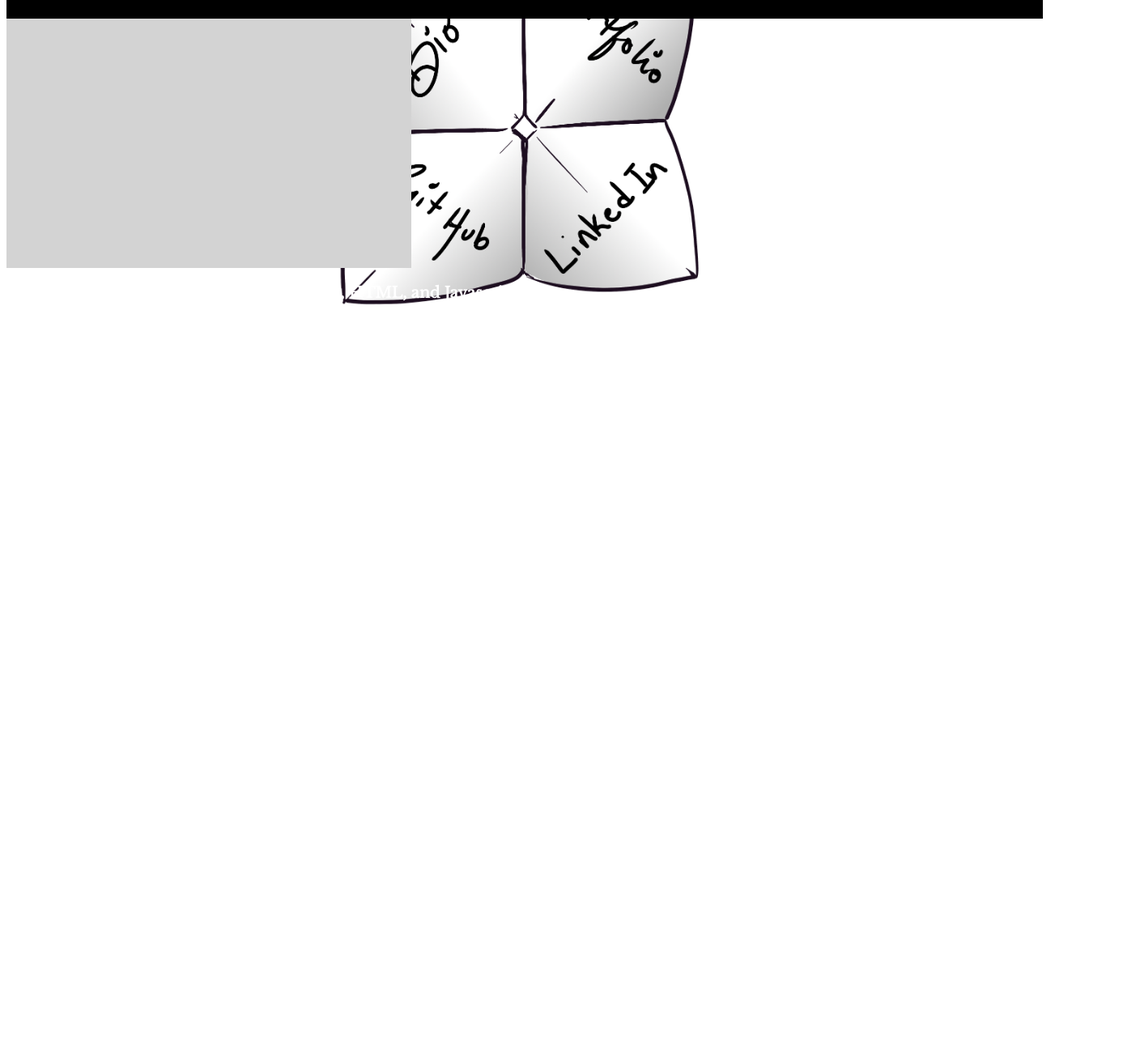
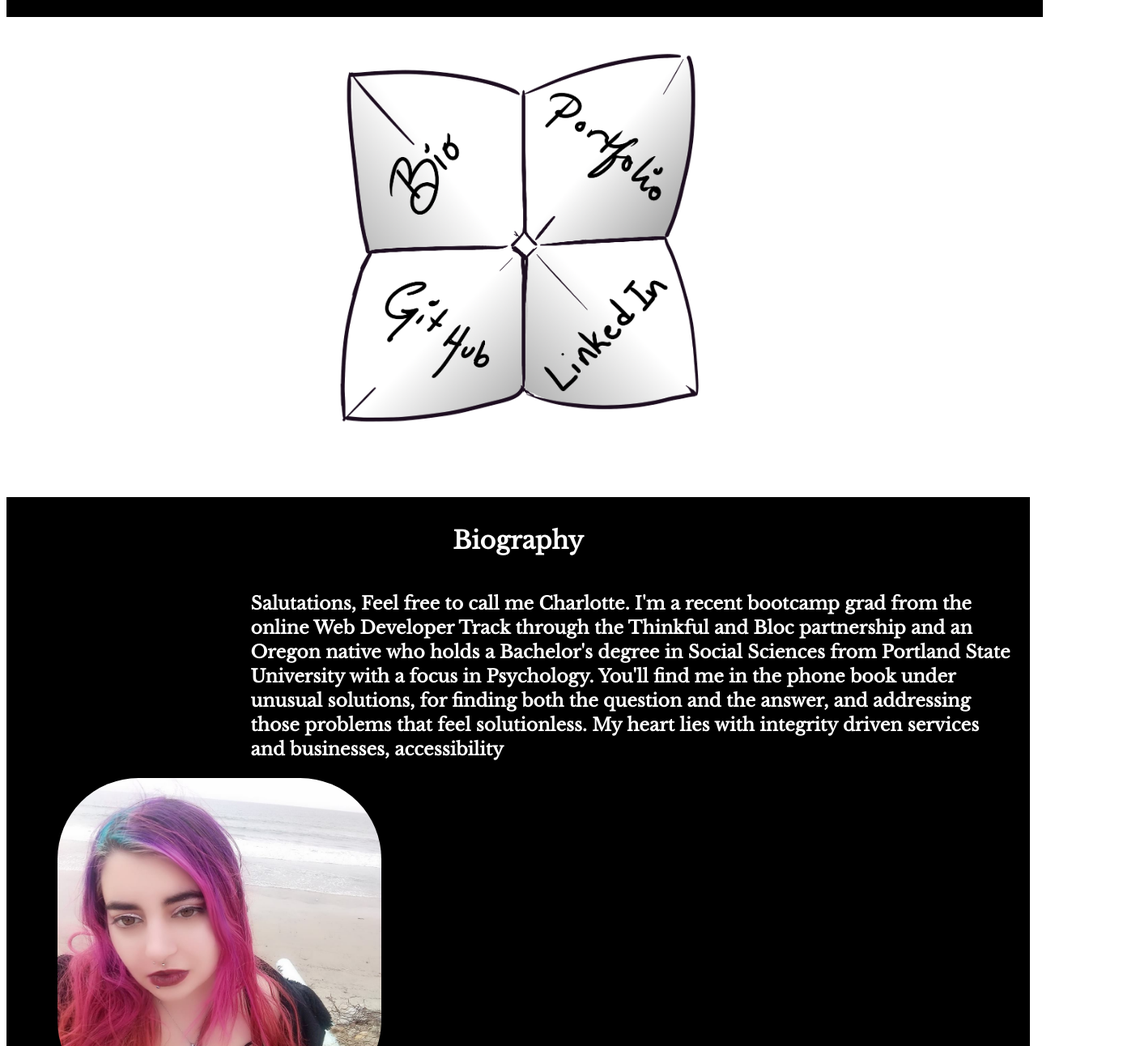
Before and after one commit to ConspiracyTheory13/PortfolioSite, a plain HTML site: page Portfolio Site/public/index.html in a window 1280 px wide. Shown: the part 177-1469 px from the top of the page at 81% size, 1408 px wide, since content can reach past the window. Before the commit the page ends 800 px from the top, so only its background shows below. Drawn offline with nearby package versions, Linux system fonts and the light colour scheme.

Commit message:
Add files via upload

```diff
--- a/Portfolio Site/public/index.html
+++ b/Portfolio Site/public/index.html
@@ -1,4 +1,5 @@
 <!DOCTYPE html>
+<html lang="en">
     <head>
         <meta charset="utf-8">
         <meta http-equiv="X-UA-Compatible" content="IE=edge">
@@ -8,34 +9,54 @@
         <link rel="stylesheet" href="style.css">
         <link href="https://fonts.googleapis.com/css?family=Libre+Baskerville" rel="stylesheet">
     </head>
-    <body>
     <header class="navigationBar">
         <h1>Charla Bigelow</h1>
         <h2>“Strangeness is a necessary ingredient in beauty.”</h2>
+        <h2>HTML | CSS | Javascript</h2>
         </header>
-
+    <body>
+        <div class="scrollingBox">
             <label>
                 <div class="portfolioContainer">
-                <div class="bioHyperLink">
-                        <!-- <a class="jumper" href="#bio" style="color: #b0ffa5;">Biography</a> -->
-                </div>
-                <div class="githubHyperLink">
-                    </div>
-                <div class="portfolioHyperLink">
-                </div>
-                <div class="linkedinHyperLink">
-                    </div>
+
+                    <a class="bioHyperLink" href="#bioBlock"></a>
+                    <a class="githubHyperLink" href="https://github.com/ConspiracyTheory13"></a>
+                    <a class="portfolioHyperLink" href="#portfolioBlock"></a>
+                    <a class="linkedinHyperLink" href="https://www.linkedin.com/in/charla-bigelow-b17169154/"></a>
                 </div>
 
-                <!-- <div class="bioTextBlock" id="#bio"> <img src="profile.jpg" alt="head shot of Charla Bigelow"> -->
-                    <h3>Hi, my name is Charla. I play well with CSS, HTML, and Javascript. </h3> -->
-                </div> -->
+                <section role= "Biography Text Block">
+                        <div class="bioTextBlock" id="#bioBlock">
+                            <h1>Biography</h1>
+                            <p> Salutations,
+                                Feel free to call me Charlotte.
+                                I'm a recent bootcamp grad from the online Web Developer Track
+                                through the Thinkful and Bloc partnership and an Oregon native who holds a
+                                Bachelor's degree in Social Sciences from Portland State University with a focus
+                                in Psychology. You'll find me in the phone book under unusual solutions,
+                                for finding both the question and the answer, and addressing those problems that feel solutionless.
 
-                <!-- <div class="portfolioBlock">
-                        <h3>Quiz App</h3>
-                </div> -->
+                                My heart lies with integrity driven services and businesses, accessibility
 
+                            </p>
+                            <img src="profile.jpg" class= "profileImage" alt="head shot of Charla Bigelow">
+                        </div>
+                    </section>
+
+                    <section role= "Portfolio Section">
+                        <div id="portfolioBlock" class="portfolioBlock">
+                            <h1>Portfolio</h1>
+                            <h3>Cognition and Mental Heuristics Quiz App</h3>
+                            <ul>
+                            <li><a href="#example">Live</a></li>
+                            <li><a href="#example">Repo</a></li>
+                            </ul>
+                            <img class= "quizAppExample" src="quizappexample1.png">
+                        </div>
+                    </section>
             </label>
+                <script src = "https://ajax.googleapis.com/ajax/libs/jquery/3.2.1/jquery.min.js"></script>
                 <script src="index.js"></script>
             </body>
+        </div>
 </html>
--- a/Portfolio Site/public/style.css
+++ b/Portfolio Site/public/style.css
@@ -1,30 +1,94 @@
 * {
     font-family: 'Libre Baskerville', serif;
     color:white;
+    box-sizing: border-box;
 }
 
 body {
     background-color: white;
-    background-position: 50% 75%;
     background-image: url("CootiesCaught.png");
     background-repeat: no-repeat;
+    background-position: 50% 10%;
     background-size: 500px 500px;
-}
+    flex-direction: column;
+    }
 
 h1 {
     text-align: center;
+    font-size: 30px;
 }
 
 h2 {
     text-align: center;
+    font-size: 25px;
 }
 
+h3 {
+    text-align: center;
+    font-size: 20px;
+}
 
+a {
+    text-align: center;
+}
+
+p {
+    float:right;
+    margin: 20px;
+    max-width: 60ch;
+    font-size: 22px;
+    font-weight: bold;
+    line-height: 30px;
+}
+
+a {
+    color: blue;
+    font-size: 18px;
+    padding-left: 50%;
+    margin-right: 20px;
+}
+
+ul {
+    list-style-type: none;
+    margin: 0;
+    padding: 0;
+}
+
+li {
+    float:left;
+}
+
+/* .scrollingBox{
+    scroll-behavior: smooth;
+} */
+
+.profileImage {
+    border-radius: 25%;
+    height: 400px;
+    width: 400px;
+    float: center left;
+    margin-left: 5%;
+}
+
+.quizAppExample {
+    border: gray 2px solid;
+    margin-left: 30px;
+}
 .bioTextBlock {
     background-color: black;
-    height: 200px;
     width: 100%;
-    padding-top: 200px;
+    padding-top: 10px;
+    padding-bottom: 50px;
+    margin-bottom: 10%;
+}
+
+.portfolioBlock {
+    background-color: black;
+    width: 100%;
+    padding-top: 10px;
+    align-content: center;
+    align-items: left;
+
 }
 
 .navigationBar {
@@ -33,35 +97,46 @@
     top: 0;
     width: 100%;
     height: 25%;
+    border-bottom: white 2px solid;
   }
 
 .portfolioContainer{
-    width: 500px;
-    height: 500px;
-    background-color: lightgray;
-    position: center;
+    display: grid;
+    grid-template-rows: repeat(2, 1fr);
+    grid-template-columns: repeat(4, 1fr);
+    width: 450px;
+    height: 450px;
+    /* border: black 4px solid; */
+    margin: 0 auto;
+    margin-bottom: 10%;
+    margin-top: 17%;
 }
 
-/* .bioHyperLink {
-    position: absolute;
-    top: 50% 50%;
-    width: 250px;
-    height: 250px;
-    background-color: lightgray; */
+.bioHyperLink {
+    grid-column-start: 1;
+    grid-column-end: 3;
+    grid-row: 1;
+    /* border: red 2px solid; */
 }
 
-/* .gitHyperLink{
-    border: black border 2px;
-    width: 500px;
-    height: 500px;}
+.portfolioHyperLink{
+    /* border: blue 2px solid; */
+    grid-column-start: 3;
+    grid-column-end: 5;
+    grid-row: 1;
+}
 
-.portfolioHyperLink {
-    border: black border 2px;
-    width: 500px;
-    height: 500px;}
+.githubHyperLink {
+    /* border: purple solid 2px; */
+    grid-column-start: 1;
+    grid-column-end: 3;
+    grid-row: 2;
+}
+
 
 .linkedinHyperLink {
-    border: black border 2px;
-    width: 500px;
-    height: 500px;
-}   */
+    /* border: green 2px solid; */
+    grid-column-start: 3;
+    grid-column-end: 5;
+    grid-row: 2;
+}
```
Also changed, not shown: Portfolio Site/public/index.js (+13 -5 lines), Portfolio Site/public/github.png (added), Portfolio Site/public/quizappexample1.png (added). Lines whose indentation alone changed are shown as unchanged.
